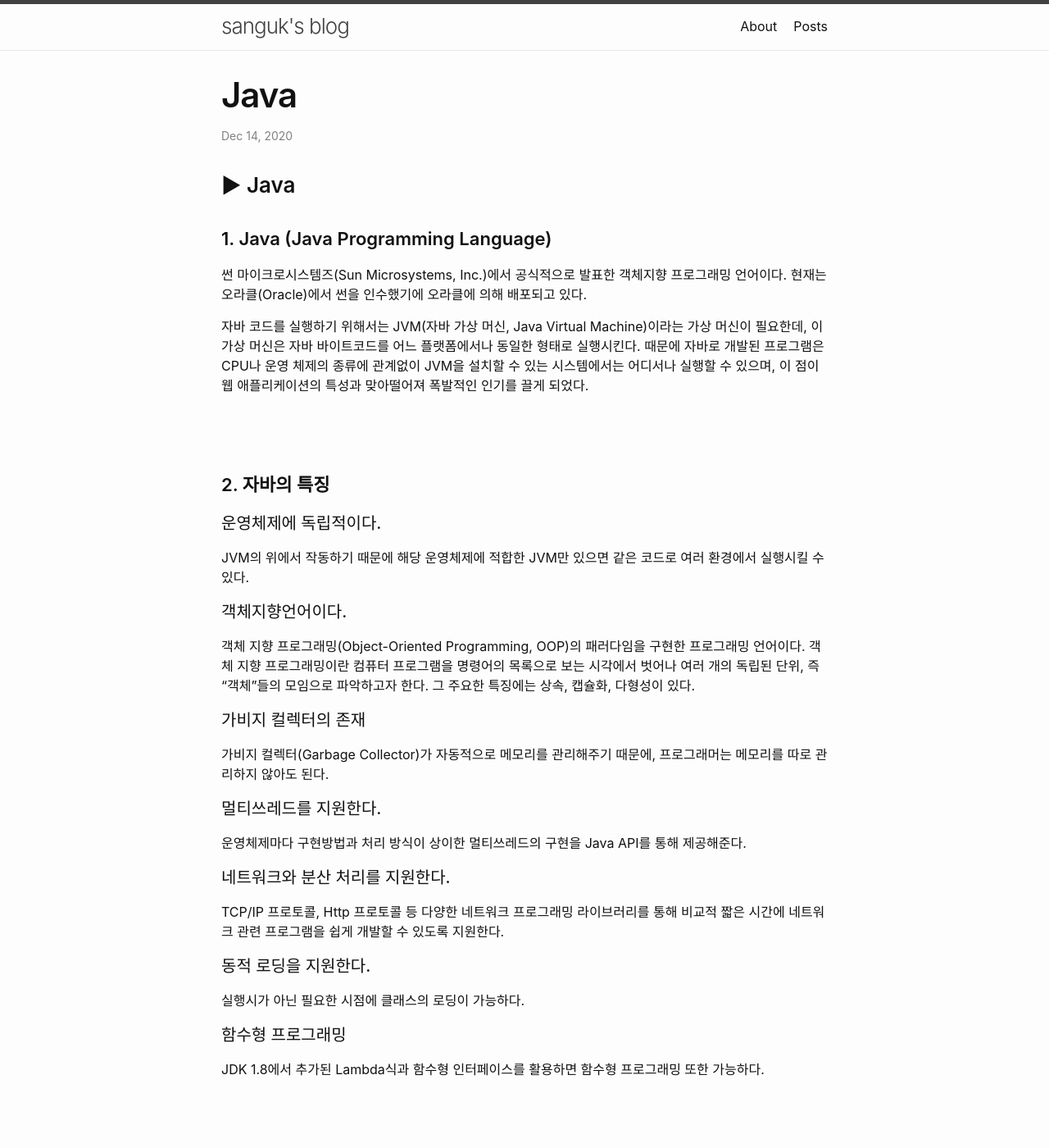
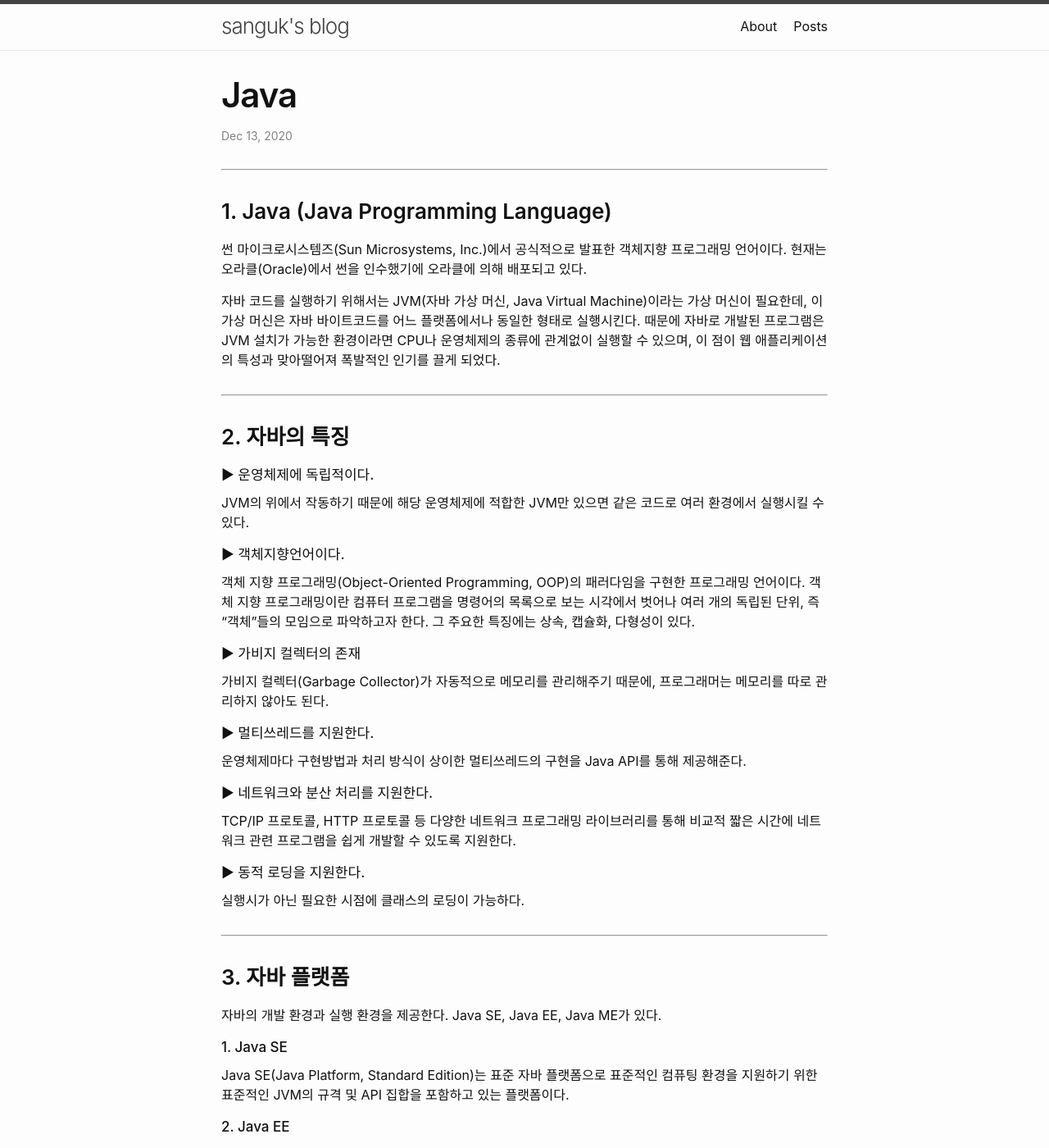
Before and after one commit to sanguk2/sanguk2.github.io, a Jekyll site: the page built from _posts/Java/2020-12-14-Java.markdown, in a window 1280 px wide and 1400 px high. Shown: the whole window at 82% size. Built offline with Jekyll 4.4.1, drawn with Linux system fonts in a browser that asks for light colours; nearby versions of some CDN libraries; some of the changed text lies outside the part shown.

Commit message:
update Java.markdown

```diff
--- a/_posts/Java/2020-12-14-Java.markdown
+++ b/_posts/Java/2020-12-14-Java.markdown
@@ -1,58 +1,57 @@
 ---
 layout: post
 title: "Java"
-date: 2020-12-14 01:00:00 -0400
+date: 2020-12-14 01:00:00 +0900
 categories: Java
 ---
 
-## ▶ Java
-### 1. Java (Java Programming Language)
+---
+## 1. Java (Java Programming Language)
 썬 마이크로시스템즈(Sun Microsystems, Inc.)에서 공식적으로 발표한 객체지향 프로그래밍 언어이다. 현재는 오라클(Oracle)에서 썬을 인수했기에 오라클에 의해 배포되고 있다.
 
-자바 코드를 실행하기 위해서는 JVM(자바 가상 머신, Java Virtual Machine)이라는 가상 머신이 필요한데, 이 가상 머신은 자바 바이트코드를 어느 플랫폼에서나 동일한 형태로 실행시킨다. 때문에 자바로 개발된 프로그램은 CPU나 운영 체제의 종류에 관계없이 JVM을 설치할 수 있는 시스템에서는 어디서나 실행할 수 있으며, 이 점이 웹 애플리케이션의 특성과 맞아떨어져 폭발적인 인기를 끌게 되었다.
+자바 코드를 실행하기 위해서는 JVM(자바 가상 머신, Java Virtual Machine)이라는 가상 머신이 필요한데, 이 가상 머신은 자바 바이트코드를 어느 플랫폼에서나 동일한 형태로 실행시킨다. 때문에 자바로 개발된 프로그램은 JVM 설치가 가능한 환경이라면 CPU나 운영체제의 종류에 관계없이 실행할 수 있으며, 이 점이 웹 애플리케이션의 특성과 맞아떨어져 폭발적인 인기를 끌게 되었다.
 
-<br><br>
-### 2. 자바의 특징
-#### 운영체제에 독립적이다.
+---
+## 2. 자바의 특징
+###### ▶ 운영체제에 독립적이다.
 JVM의 위에서 작동하기 때문에 해당 운영체제에 적합한 JVM만 있으면 같은 코드로 여러 환경에서 실행시킬 수 있다.
 
-#### 객체지향언어이다.
+###### ▶ 객체지향언어이다.
 객체 지향 프로그래밍(Object-Oriented Programming, OOP)의 패러다임을 구현한 프로그래밍 언어이다.
 객체 지향 프로그래밍이란 컴퓨터 프로그램을 명령어의 목록으로 보는 시각에서 벗어나 여러 개의 독립된 단위, 즉 "객체"들의 모임으로 파악하고자 한다.
 그 주요한 특징에는 상속, 캡슐화, 다형성이 있다.
 
-#### 가비지 컬렉터의 존재
+###### ▶ 가비지 컬렉터의 존재
 가비지 컬렉터(Garbage Collector)가 자동적으로 메모리를 관리해주기 때문에, 프로그래머는 메모리를 따로 관리하지 않아도 된다.
 
-#### 멀티쓰레드를 지원한다.
+###### ▶ 멀티쓰레드를 지원한다.
 운영체제마다 구현방법과 처리 방식이 상이한 멀티쓰레드의 구현을 Java API를 통해 제공해준다.
 
-#### 네트워크와 분산 처리를 지원한다.
-TCP/IP 프로토콜, Http 프로토콜 등 다양한 네트워크 프로그래밍 라이브러리를 통해 비교적 짧은 시간에 네트워크 관련 프로그램을 쉽게 개발할 수 있도록 지원한다.
+###### ▶ 네트워크와 분산 처리를 지원한다.
+TCP/IP 프로토콜, HTTP 프로토콜 등 다양한 네트워크 프로그래밍 라이브러리를 통해 비교적 짧은 시간에 네트워크 관련 프로그램을 쉽게 개발할 수 있도록 지원한다.
 
-#### 동적 로딩을 지원한다.
+###### ▶ 동적 로딩을 지원한다.
 실행시가 아닌 필요한 시점에 클래스의 로딩이 가능하다.
 
-#### 함수형 프로그래밍
-JDK 1.8에서 추가된 Lambda식과 함수형 인터페이스를 활용하면 함수형 프로그래밍 또한 가능하다.
-
-<br><br>
-### 3. 자바 플랫폼
+---
+## 3. 자바 플랫폼
 자바의 개발 환경과 실행 환경을 제공한다. Java SE, Java EE, Java ME가 있다.
 
-#### Java SE
+###### 1. Java SE
 Java SE(Java Platform, Standard Edition)는 표준 자바 플랫폼으로 표준적인 컴퓨팅 환경을 지원하기 위한 표준적인 JVM의 규격 및 API 집합을 포함하고 있는 플랫폼이다.
 
-#### Java EE
+###### 2. Java EE
 Java EE(Java Platform, Enterprise Edition)은 자바를 이용한 서버측 개발을 위한 플랫폼이다. Java SE에 부가하여, 웹 애플리케이션 프로그래밍에서 사용하는 JSP, Servlet, JDBC, 장애복구 및 분산 멀티티어 등 기능이 추가되어 있다.
 
-#### Java ME
-Java ME(Java Platform, Micro Edition)은 제한된 자원을 가진 휴대 전화, PDA, 세트톱박스 등에서 Java 프로그래밍 언어를 지원하기 위해 만들어진 플랫폼을 가리킨다. 스마트폰으로 바뀌면서 요즘엔 잘 쓰이지 않는다.
+###### 3. Java ME
+Java ME(Java Platform, Micro Edition)은 제한된 자원을 가진 휴대 전화, PDA 등에서 Java 프로그래밍 언어를 지원하기 위해 만들어진 플랫폼을 가리킨다. 스마트폰으로 바뀌면서 요즘엔 잘 쓰이지 않는다.
 
-<br><br>
+---
 ### ▶ Reference
 - <a href="https://ko.wikipedia.org/wiki/%EC%9E%90%EB%B0%94_(%ED%94%84%EB%A1%9C%EA%B7%B8%EB%9E%98%EB%B0%8D_%EC%96%B8%EC%96%B4)
 ">위키백과, 자바(프로그래밍 언어)</a>
 - <a href="https://blog.naver.com/PostView.nhn?blogId=rorean&logNo=221636124268&categoryNo=16&parentCategoryNo=0&viewDate=&currentPage=1&postListTopCurrentPage=1&from=postView
 ">Java SE, Java EE, Java ME 차이</a>
 - 남궁성, 『자바의 정석』, 도우출판
+
+---
```
